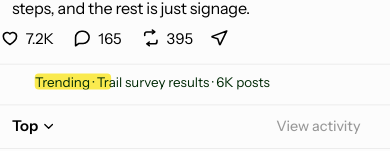
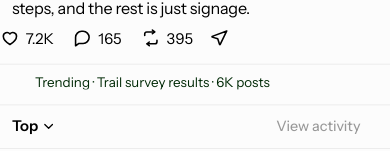
Before and after one commit to migrant620/threads-clone, a React Native app: screen / in a window 390 px wide. Both pictures are taken after a click on the button 195 px from the left and 134 px from the top of the page. Shown: the part 165-316 px from the top of the page. Built offline with nearby package versions, Linux system fonts and the light colour scheme.

Commit message:
Refresh the published web build and outcome assets
Rebuilt from this revision and redeployed the live demo to EdgeOne (dp845svndsu4) on 2026-10-14.

```diff
--- a/src/components/ThreadDetail.tsx
+++ b/src/components/ThreadDetail.tsx
@@ -208,7 +208,6 @@ export const ThreadDetail: React.FC<Props> = ({ now, root, replies, liked, onTog
       />
 
       <Hairline y={T3.hairline[0]} />
-      <View style={[abs(T3.trendChip), styles.trendChip]} />
       <Text numberOfLines={1} style={[styles.trendingRun, { left: T3.trending.x, top: T3.trending.y, width: T3.trending.w }]}>
         Trending · Trail survey results · {formatCount(6000)} posts
       </Text>
```
Also changed, not shown: 1 other file (tests, documents, lock files or other folders).
